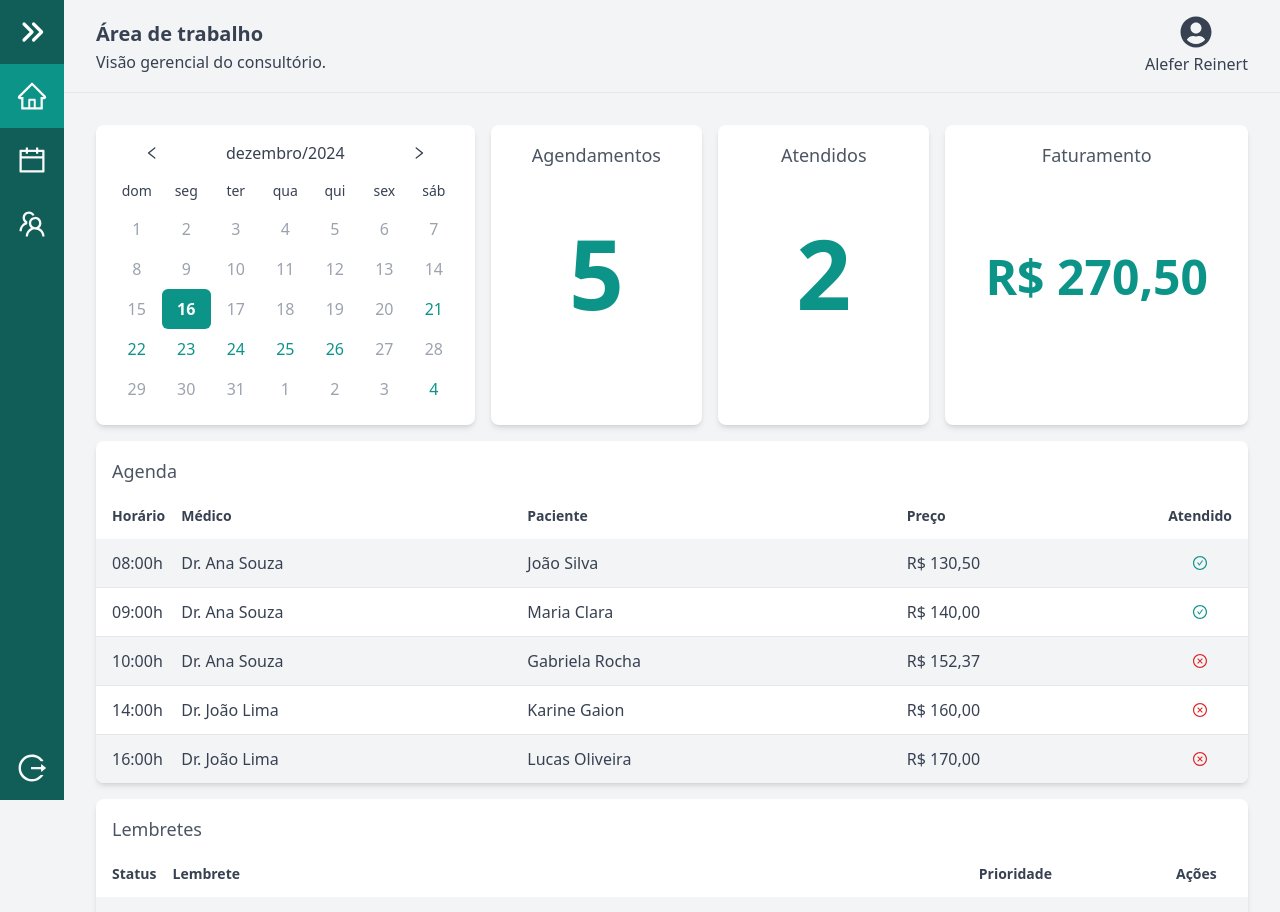
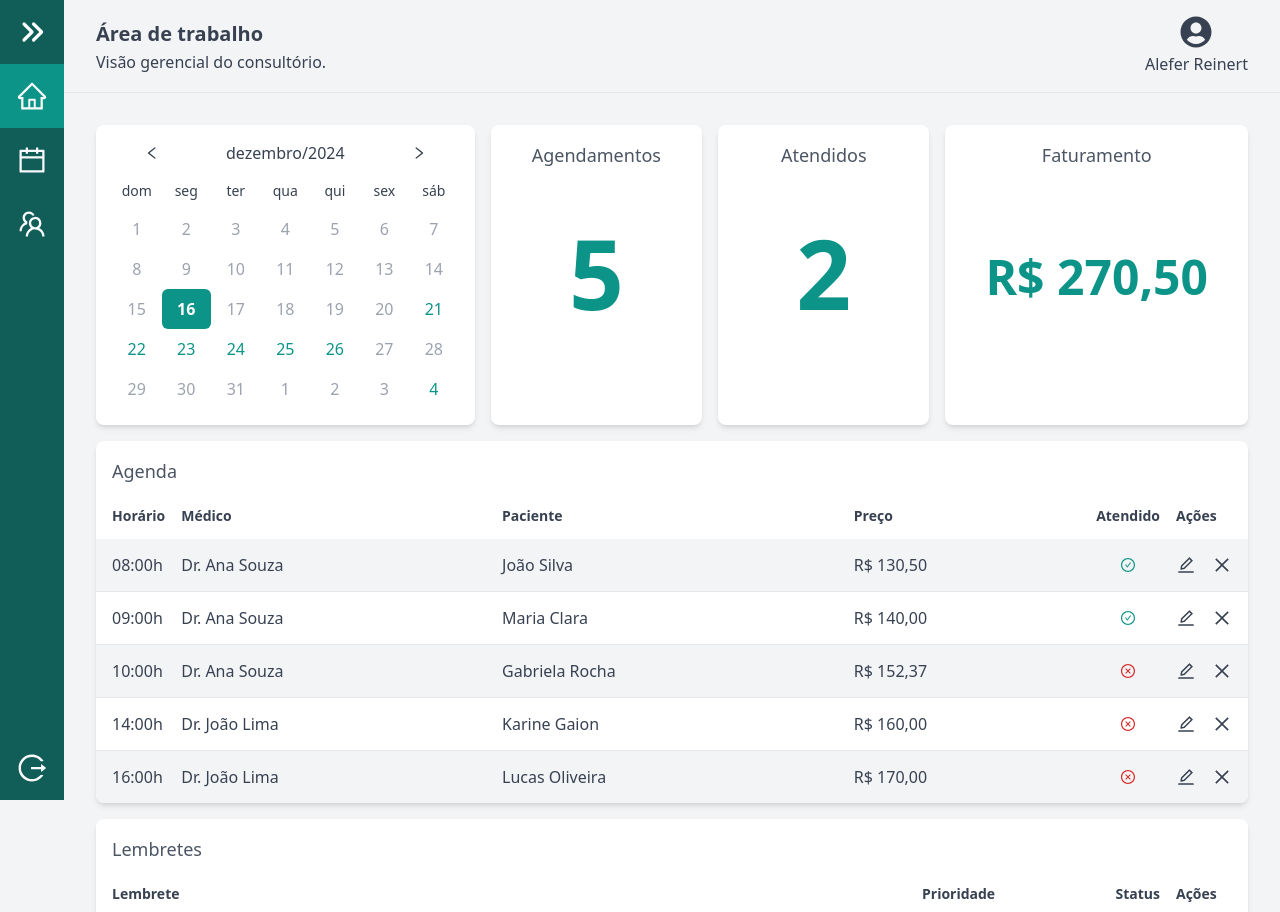
Before and after one commit to AleferReinert/advice-health, a Next.js app: page / in a window 1280 px wide. Shown: the top 912 px of the page. Built offline with nearby package versions, Linux system fonts and the light colour scheme.

Commit message:
Create .env.example, update readme and refactor table columns order

```diff
--- a/src/app/page.tsx
+++ b/src/app/page.tsx
@@ -44,7 +44,7 @@ export default function Home() {
 				</div>
 			</div>
 			<BoxContent title='Agenda' withoutChildrenPadding loading={loading}>
-				<Agenda items={agenda} showDoctor />
+				<Agenda items={agenda} showDoctor showActionButtons />
 			</BoxContent>
 			<Reminders reminders={reminders} loading={loading} />
 		</div>
--- a/src/components/Agenda/Agenda.tsx
+++ b/src/components/Agenda/Agenda.tsx
@@ -65,9 +65,9 @@ export function Agenda({ items, showDoctor = false, showData, showActionButtons
 					const patientName = getPatientById(item.patientId)?.fullName
 					const price = formatPrice(item.price)
 					const statusIcon = item.attended ? (
-						<AiOutlineCheckCircle className='text-primary' />
+						<AiOutlineCheckCircle className='text-primary' title='Atendido' />
 					) : (
-						<AiOutlineCloseCircle className='text-red-600' />
+						<AiOutlineCloseCircle className='text-red-600' title='Não atendido' />
 					)
 
 					return (
--- a/src/components/Reminders/Reminders.tsx
+++ b/src/components/Reminders/Reminders.tsx
@@ -27,11 +27,9 @@ export function Reminders({ reminders, loading }: RemindersProps) {
 						<table>
 							<thead>
 								<tr>
-									<th className='text-center'>
-										<span className='hidden sm:inline'>Status</span>
-									</th>
 									<th>Lembrete</th>
 									<th className='hidden lg:table-cell'>Prioridade</th>
+									<th className='text-center'>Status</th>
 									<th className='w-0'>Ações</th>
 								</tr>
 							</thead>
@@ -43,22 +41,22 @@ export function Reminders({ reminders, loading }: RemindersProps) {
 										? 'text-red-600'
 										: 'text-yellow-600'
 									const statusIcon = reminder.isCompleted ? (
-										<AiOutlineCheckCircle size={20} />
+										<AiOutlineCheckCircle size={20} title='Concluído' />
 									) : reminder.status === 'Atrasado' ? (
-										<AiOutlineCloseCircle size={20} />
+										<AiOutlineCloseCircle size={20} title='Atrasado' />
 									) : (
-										<AiOutlineClockCircle size={20} />
+										<AiOutlineClockCircle size={20} title='Pendente' />
 									)
 									const statusText = reminder.isCompleted ? 'Concluído' : reminder.status
 
 									return (
 										<tr key={index}>
+											<td className='whitespace-normal'>{reminder.text}</td>
+											<td className='hidden lg:table-cell'>{reminder.priority}</td>
 											<td className={`w-0 text-center ${statusStyles} `}>
 												<span className='inline-block w-min'>{statusIcon}</span>
 												<span className='hidden'>{statusText}</span>
 											</td>
-											<td className='whitespace-normal'>{reminder.text}</td>
-											<td className='hidden lg:table-cell'>{reminder.priority}</td>
 											<td className='text-center'>
 												<ActionButtons />
 											</td>
```
Also changed, not shown: 2 other files (tests, documents, lock files or other folders).
